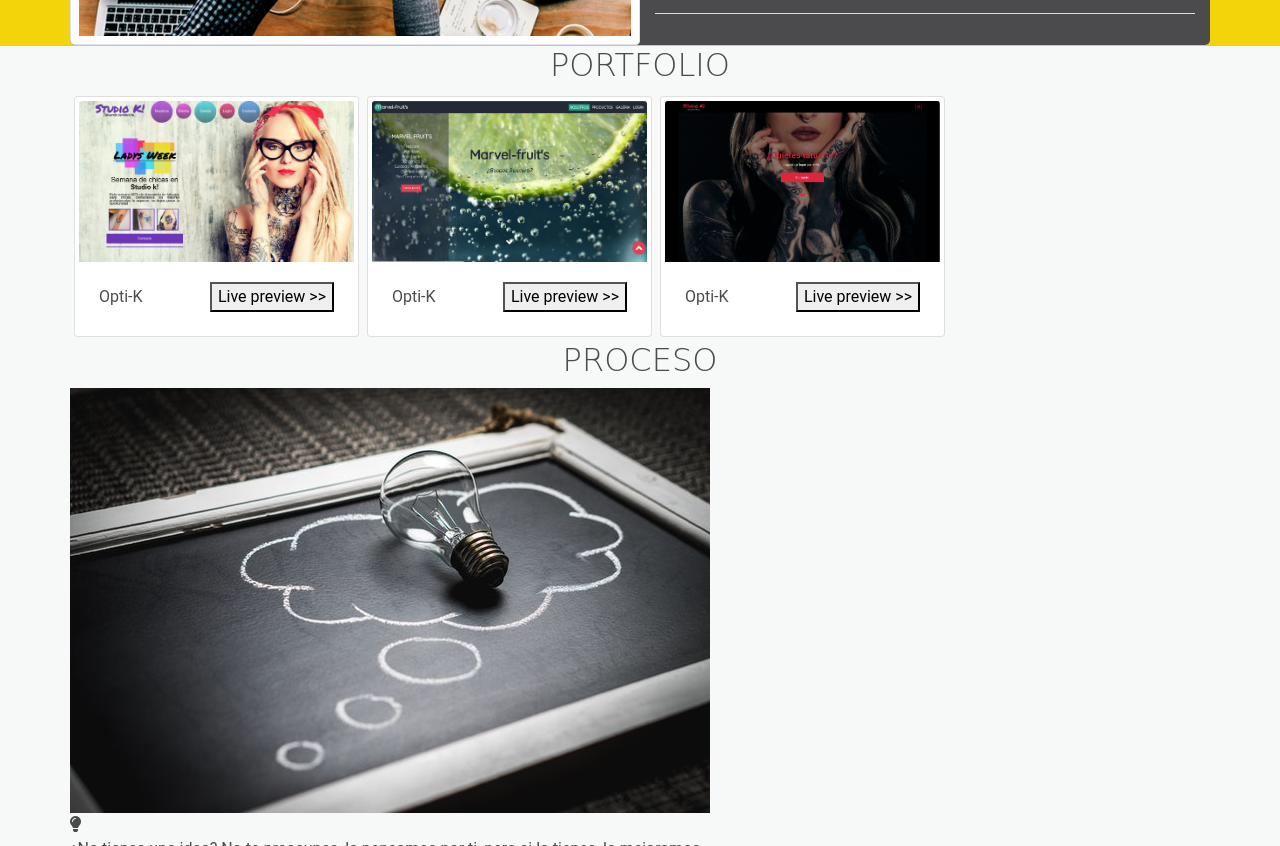
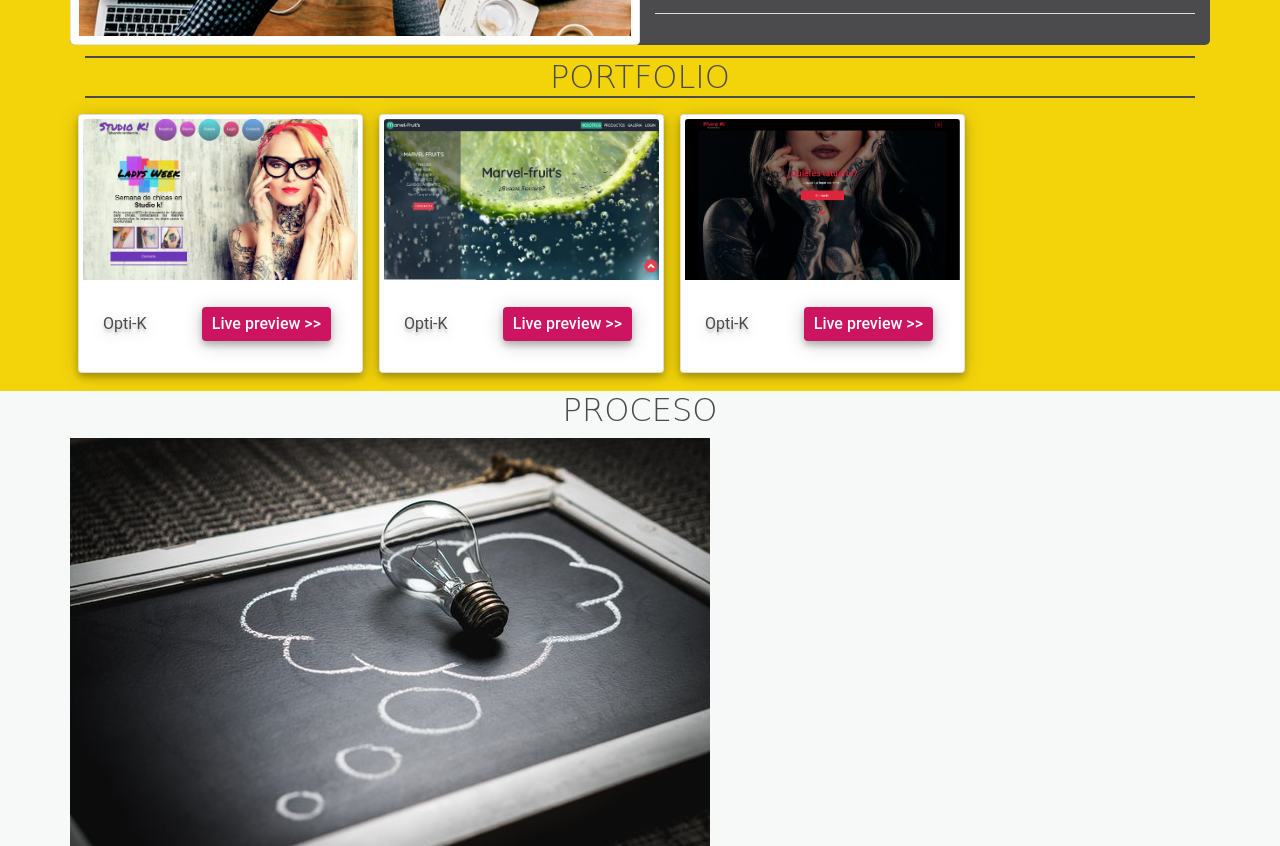
Before and after one commit to marvelends2019/portfolio, a plain HTML site: page index.html in a window 1280 px wide. Shown: the part 1200-2046 px from the top of the page. Drawn offline with Linux system fonts and the light colour scheme.

Commit message:
portfolio section done

```diff
--- a/index.html
+++ b/index.html
@@ -73,27 +73,27 @@
     </section>
     <section class="portfolio" id="portfolio">
         <div class="container">
-            <h2 class="text-center">portfolio</h2>
+            <h2 class="text-center titleHeader">portfolio</h2>
             <div class="row">
-                <div class="card col-lg-3 m-1 p-1">
+                <div class="card col-lg-3 m-2 p-1 boxShadow scale">
                     <img src="./images/studioKlight.jpg" class="card-img-top" alt="">
                     <div class="card-body d-flex justify-content-between align-items-center">
-                        <span>Opti-K</span>
-                        <button>Live preview >></button>
+                        <span class="textShadow">Opti-K</span>
+                        <button class="btn btnCta">Live preview >></button>
                     </div>
                 </div>
-                <div class="card col-lg-3 m-1 p-1">
+                <div class="card col-lg-3 m-2 p-1 boxShadow scale">
                     <img src="./images/fruit.jpg" class="card-img-top" alt="">
                     <div class="card-body d-flex justify-content-between align-items-center">
-                        <span>Opti-K</span>
-                        <button>Live preview >></button>
+                        <span class="textShadow">Opti-K</span>
+                        <button class="btn btnCta">Live preview >></button>
                     </div>
                 </div>
-                <div class="card col-lg-3 m-1 p-1">
+                <div class="card col-lg-3 m-2 p-1 boxShadow scale">
                     <img src="./images/studioKdark.jpg" class="card-img-top" alt="">
                     <div class="card-body d-flex justify-content-between align-items-center">
-                        <span>Opti-K</span>
-                        <button>Live preview >></button>
+                        <span class="textShadow">Opti-K</span>
+                        <button class="btn btnCta">Live preview >></button>
                     </div>
                 </div>
             </div>
@@ -101,7 +101,7 @@
     </section>
     <section class="proceso" id="proceso">
         <div class="container">
-            <h2 class="text-center">proceso</h2>
+            <h2 class="text-center ">proceso</h2>
             <div class="row">
                 <div class="procesos-container">
                     <img src="./images/idea.jpeg" alt="imagen idea" class="img-fluid">
--- a/stylesheets/style.scss
+++ b/stylesheets/style.scss
@@ -52,7 +52,9 @@ ul, li, ol{
     border-top: #4b4b4d 2px solid;
     border-bottom: #4b4b4d 2px solid;
 }
-
+.scale:hover{
+    transform: scale(1.05);
+}
 ////////////////////////////////////
 //BUTTONS
 ////////////////////////////////////
@@ -138,6 +140,12 @@ ul, li, ol{
     box-shadow: $boxShadow;
     color: $bkgColor;
     outline: none;
+}
+.boxShadow{
+    box-shadow: $boxShadow;
+}
+.textShadow{
+    text-shadow:0 3px 3px rgba(0,0,0,.19), 0  4px 16px rgba(0,0,0,.23);
 }
 .btnCta{
     background: $fiveColor;
@@ -331,3 +339,10 @@ section.nosotros{
         }
     }
 }
+////////////////////////////////////
+//PORTFOLIO SECTION
+////////////////////////////////////
+section.portfolio{
+    padding: Rem(10);
+    background: $secondColor;
+}
```
Also changed, not shown: stylesheets/style.css, 1 other file.
